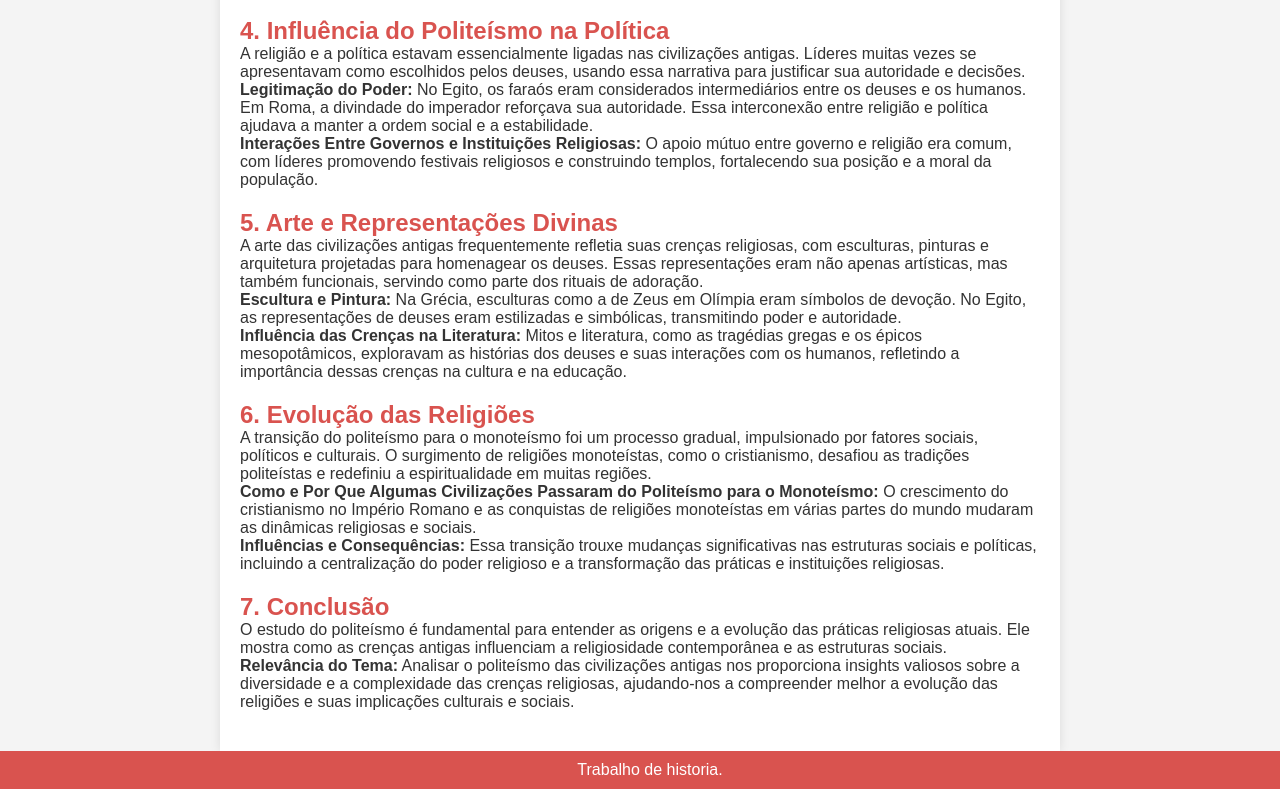
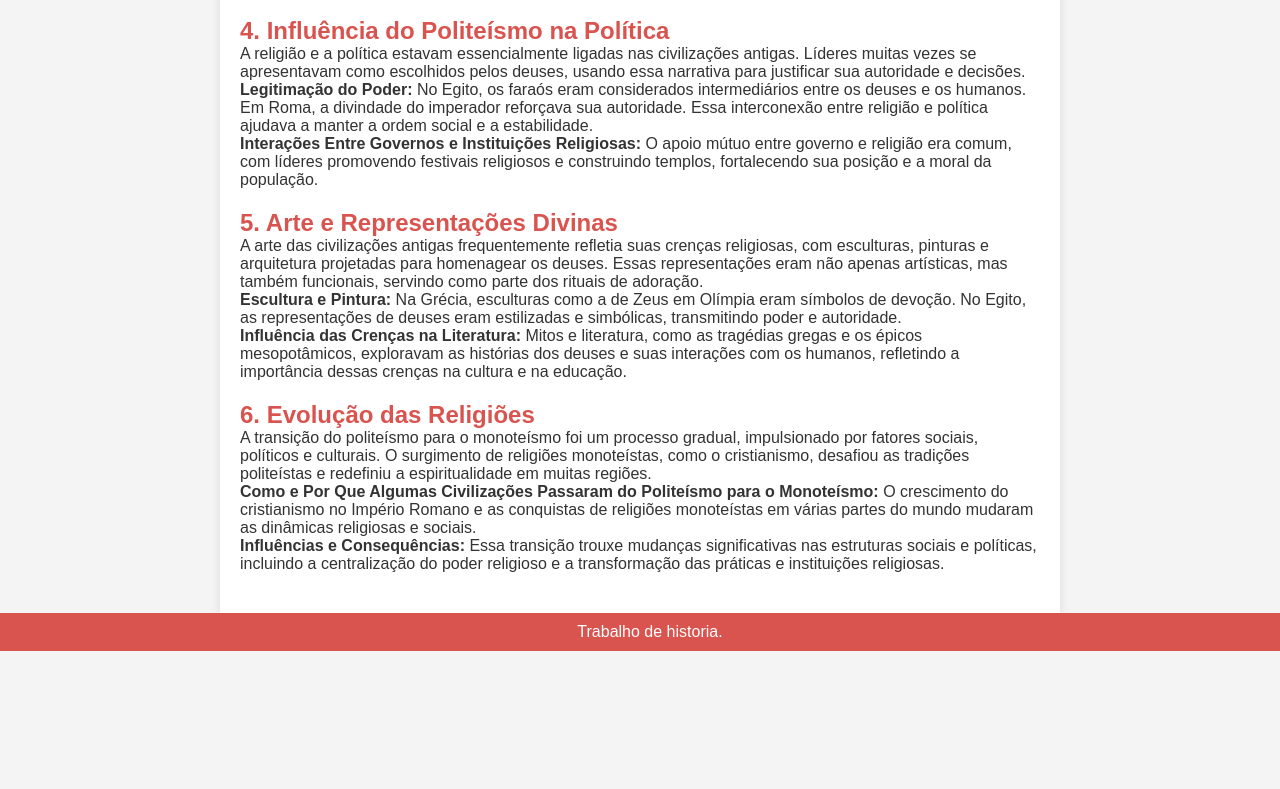
Before and after one commit to IgorRPJ/Historia-politeismo, a plain HTML site: page index.html in a window 1280 px wide. Shown: the part 4808-5597 px from the top of the page. After the commit the page ends 5459 px from the top, so only its background shows below. Drawn offline with Linux system fonts and the light colour scheme.

Commit message:
Update index.html

```diff
--- a/index.html
+++ b/index.html
@@ -139,12 +139,6 @@
             <p><strong>Como e Por Que Algumas Civilizações Passaram do Politeísmo para o Monoteísmo:</strong> O crescimento do cristianismo no Império Romano e as conquistas de religiões monoteístas em várias partes do mundo mudaram as dinâmicas religiosas e sociais.</p>
             <p><strong>Influências e Consequências:</strong> Essa transição trouxe mudanças significativas nas estruturas sociais e políticas, incluindo a centralização do poder religioso e a transformação das práticas e instituições religiosas.</p>
         </section>
-
-        <section class="secao">
-            <h2>7. Conclusão</h2>
-            <p>O estudo do politeísmo é fundamental para entender as origens e a evolução das práticas religiosas atuais. Ele mostra como as crenças antigas influenciam a religiosidade contemporânea e as estruturas sociais.</p>
-            <p><strong>Relevância do Tema:</strong> Analisar o politeísmo das civilizações antigas nos proporciona insights valiosos sobre a diversidade e a complexidade das crenças religiosas, ajudando-nos a compreender melhor a evolução das religiões e suas implicações culturais e sociais.</p>
-        </section>
     </main>
     <footer class="rodape">
         <p>Trabalho de historia.</p>
```
